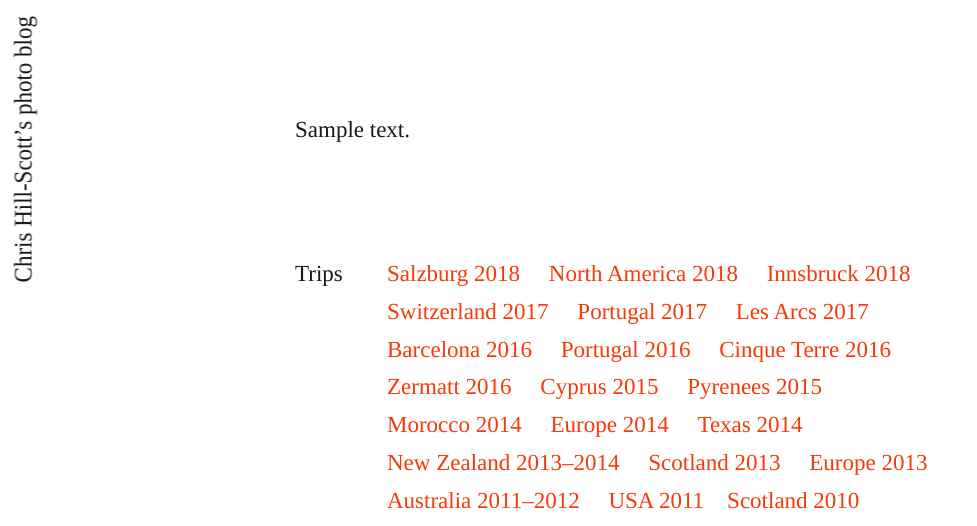
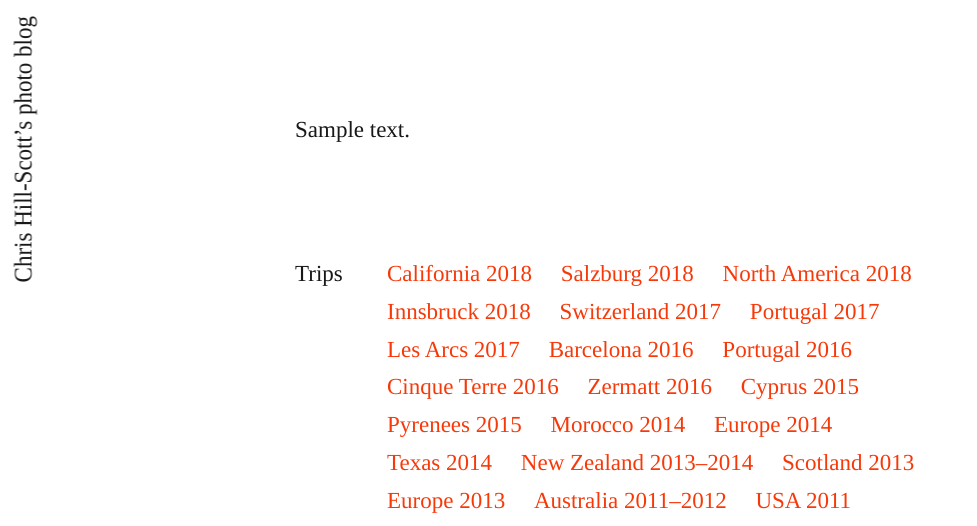
Before and after one commit to quis/quis.cc, a WordPress theme: template source/themes/quis/page.php in a window 1280 px wide. Shown: the top 526 px of the page, without its empty margins (0-977 px from the left). Run offline with PHP 8.4 and a stand-in for WordPress, Linux system fonts and the light colour scheme; the site name, menu and one post (Sample post) are stand-ins, and other content is empty; style sheets or scripts are compiled from the project's sources; some libraries are stand-ins or nearby versions.

Commit message:
Add California 2018 to nav

```diff
--- a/source/themes/quis/nav.php
+++ b/source/themes/quis/nav.php
@@ -3,6 +3,7 @@
     Trips
   </h3>
   <ul>
+    <li><a href="/trips/california-2018/">California 2018</a></li>
     <li><a href="/trips/salzburg-2018/">Salzburg 2018</a></li>
     <li><a href="/trips/north-america-2018/">North America 2018</a></li>
     <li><a href="/trips/innsbruck-2018/">Innsbruck 2018</a></li>
```
